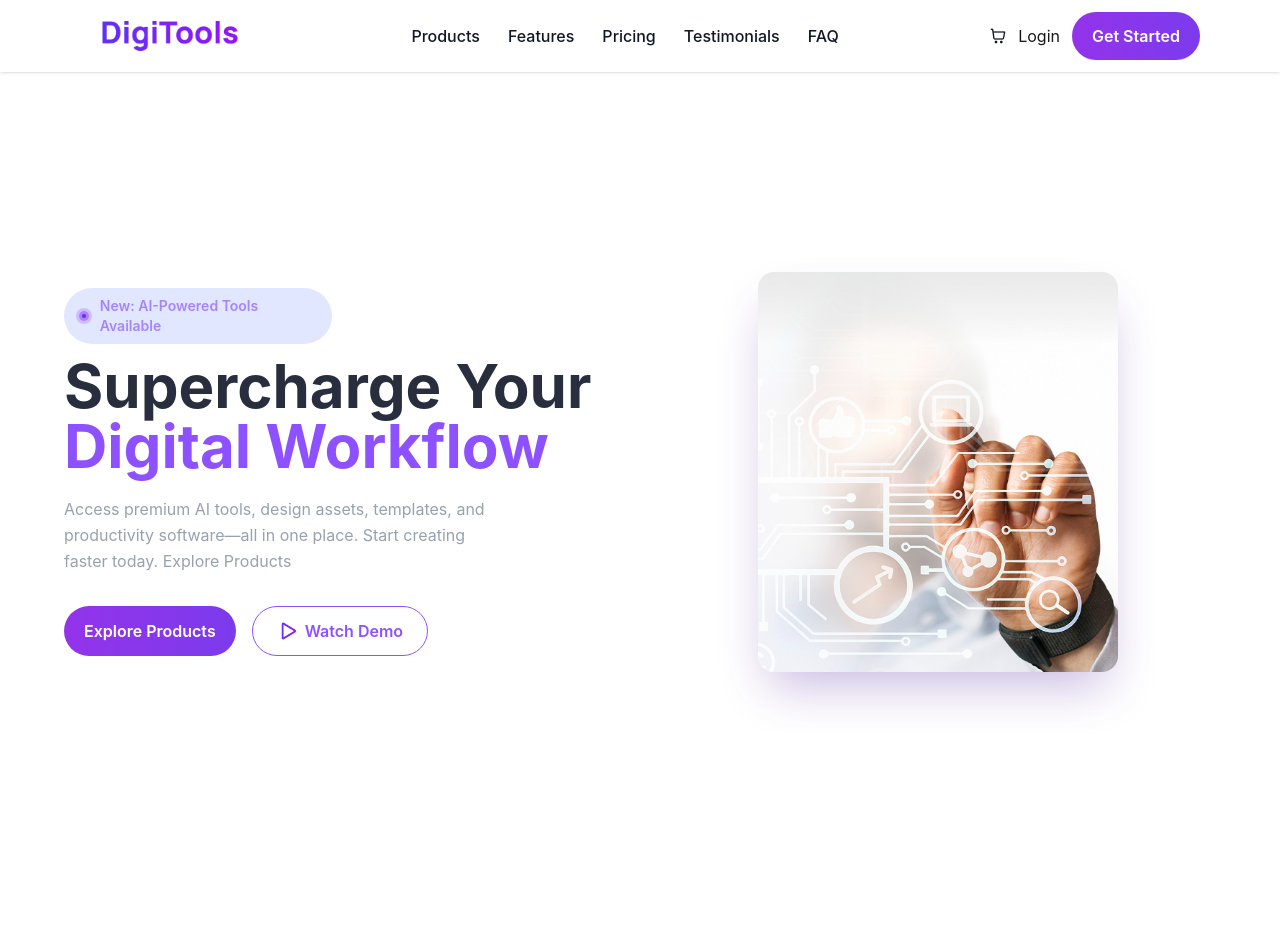
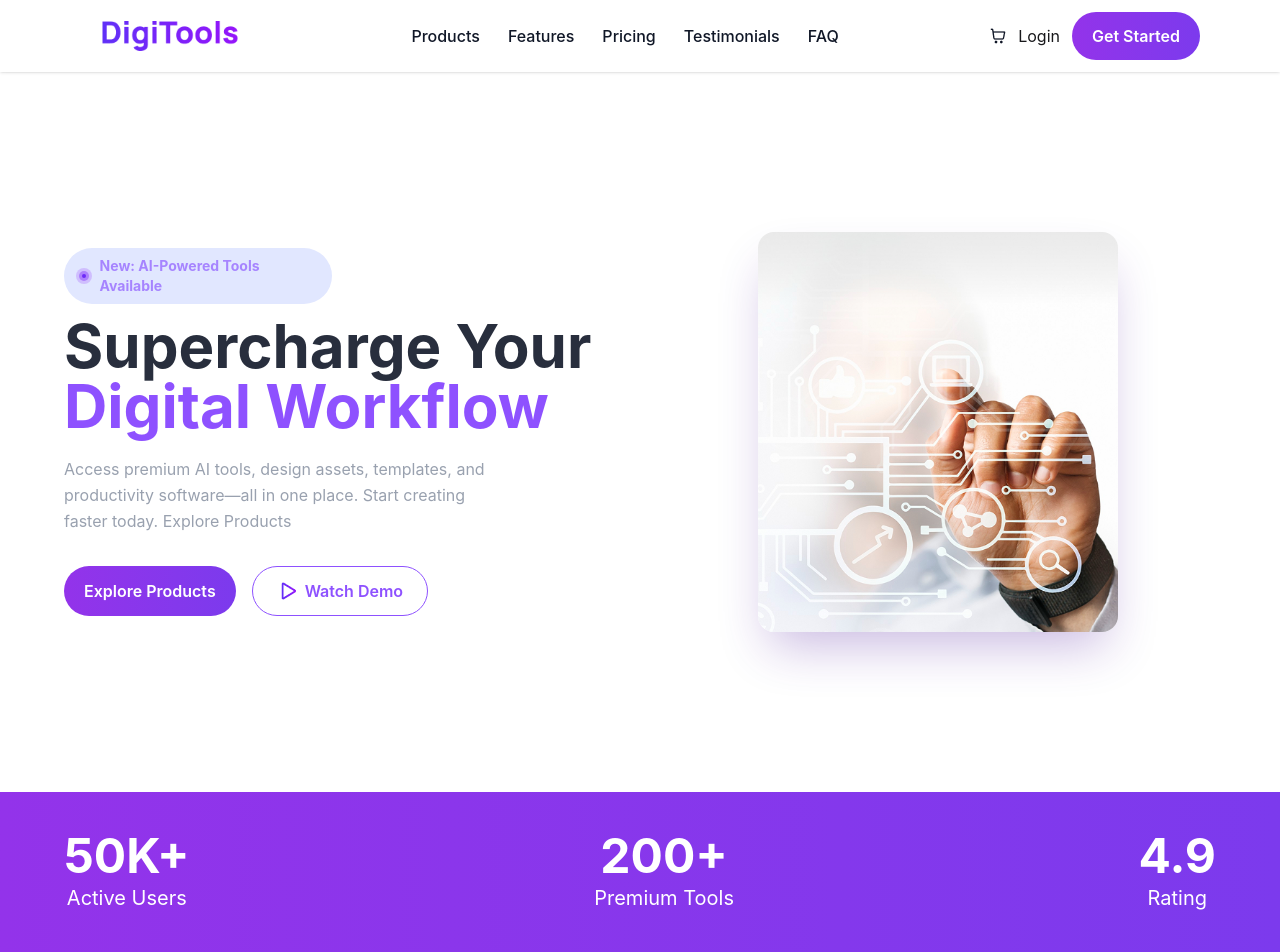
Before and after one commit to Anamulhaque01/PH-Assignment-06, a React (Vite) app: page / in a window 1280 px wide. Before the commit the page ends 872 px from the top, so only its background shows below. Built offline with nearby package versions, Linux system fonts and the light colour scheme.

Commit message:
Stats Section Added

```diff
--- a/src/App.jsx
+++ b/src/App.jsx
@@ -1,12 +1,14 @@
 import React from 'react'
 import Navbar from "./components/Navbar";
 import Banner from "./components/Banner";
+import Stats from "./components/Stats";
 
 function App() {
   return (
     <div>
       <Navbar/>
       <Banner/>
+      <Stats/>
     </div>
   )
 }
--- a/src/components/Banner.jsx
+++ b/src/components/Banner.jsx
@@ -5,10 +5,10 @@ import playImg from "../assets/Play.png";
 
 function Banner() {
   return (
-    <section className="py-50 px-4">
+    <section className="py-40 px-4">
       <div className="max-w-6xl mx-auto flex flex-col md:flex-row items-center gap-10">
         <div className="flex-1">
-          <span className="text-violet-400 text-sm font-semibold  mb-3  bg-[#E1E7FF] rounded-full px-3 py-2 w-67 flex gap-2 items-center justify-center">
+          <span className="text-violet-400 text-sm font-bold  mb-3  bg-[#E1E7FF] rounded-full px-3 py-2 w-67 flex gap-2 items-center justify-center">
 
             <div className="w-4 h-4 bg-[#cfbefe] rounded-full flex items-center justify-center">
               <div className="w-2.5 h-2.5 bg-[#ad80fc] rounded-full flex items-center justify-center">
--- /dev/null
+++ b/src/components/Stats.jsx
@@ -0,0 +1,24 @@
+import React from "react";
+
+function Stats() {
+  return (
+    <section className="bg-linear-to-r from-[#9333ea] to-[#7c3aed] py-10 px-4">
+      <div className="max-w-6xl mx-auto flex flex-wrap justify-center md:justify-between gap-8 text-white text-center">
+        <div>
+          <h3 className="text-5xl font-bold text-white" >50K+</h3>
+          <p className="text-white text-xl mt-1">Active Users</p>
+        </div>
+        <div>
+          <h3 className="text-5xl font-bold text-white" >200+</h3>
+          <p className="text-white text-xl mt-1">Premium Tools</p>
+        </div>
+        <div>
+          <h3 className="text-5xl font-bold text-white" >4.9</h3>
+          <p className="text-white text-xl mt-1">Rating</p>
+        </div>
+      </div>
+    </section>
+  );
+}
+
+export default Stats;
```
